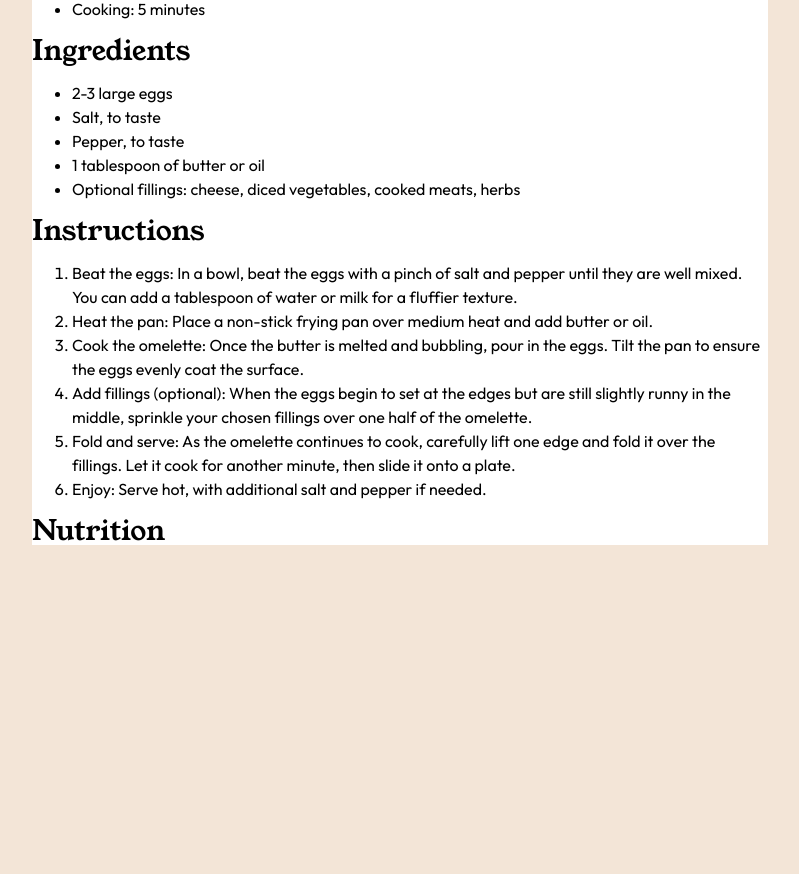
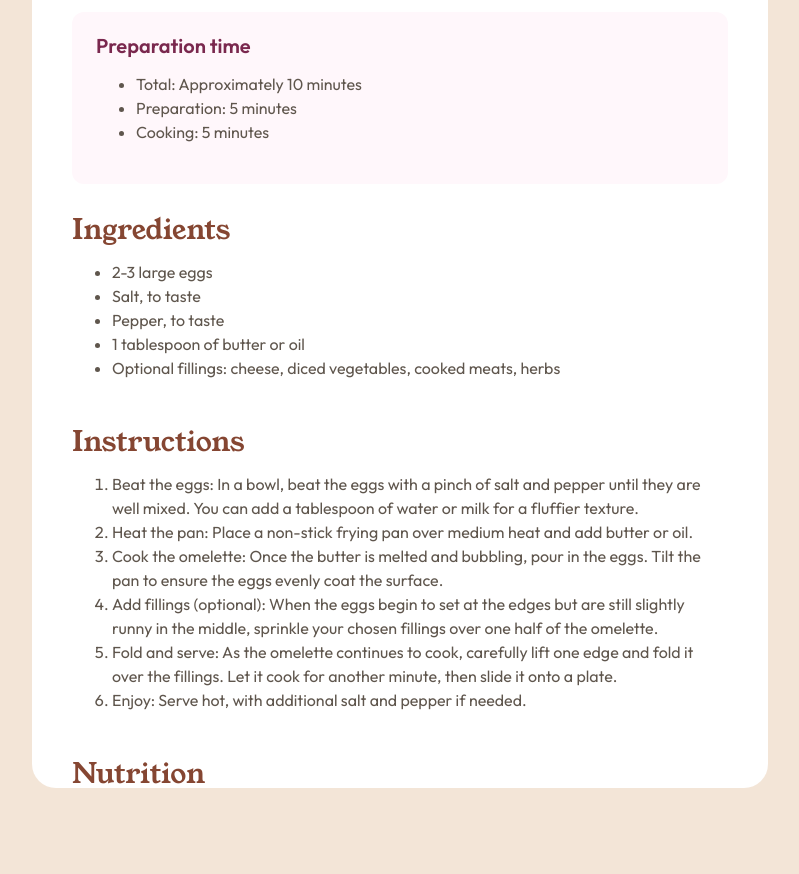
Before and after one commit to jefflangtech/recipe-page, a plain HTML site: page index.html in a window 1280 px wide. Shown: the part 640-1514 px from the top of the page, without its empty margins (240-1039 px from the left). Before the commit the page ends 1313 px from the top, so only its background shows below. Drawn offline with Linux system fonts and the light colour scheme.

Commit message:
Page level styling, grid templates, border, text styling completed

```diff
--- a/css/index.css
+++ b/css/index.css
@@ -33,28 +33,67 @@
   src: url('../fonts/outfit/Outfit-VariableFont_wght.ttf') format('truetype');
 }
 
+body * {
+  /* border: 1px solid red; */
+}
+
 body {
   display: flex;
   justify-content: center;
   align-items: center;
   min-height: 100vh;
   font: var(--text-4);
+  color: var(--med-gray);
   background-color: var(--ivory);
 }
 h1 {
   font: var(--text-1);
+  color: var(--dark-gray);
+  margin-bottom: var(--gap-300);
 }
 h2 {
   font: var(--text-2);
+  color: var(--brown);
 }
 h3 {
   font: var(--text-3);
+  color: var(--dark-rose);
 }
 
-.main-wrapper {
+.content-wrapper {
   max-width: 46rem;
-  padding-block: var(--gap-1600);
+  margin-block: var(--gap-1600);
+  border-radius: var(--gap-300);
+  overflow: hidden;
 }
-.main-wrapper > * {
+.content-wrapper > * {
   background-color: var(--white);
 }
+
+header,
+main {
+  display: grid;
+  grid-template-columns: var(--gap-500) [content-start] 1fr [content-end] var(--gap-500);
+}
+
+header > *,
+main > * {
+  grid-column: content;
+}
+
+.hero-img {
+  margin-block: var(--gap-500);
+  border-radius: var(--gap-150);
+  overflow: hidden;
+}
+
+.card {
+  /* border: 1px solid red; */
+  margin-top: var(--gap-400);
+}
+
+.inset {
+  background-color: var(--light-rose);
+  padding: var(--gap-300);
+  border-radius: var(--gap-150);
+}
--- a/index.html
+++ b/index.html
@@ -24,9 +24,9 @@
 
 </head>
 <body>
-  <div class="main-wrapper">
+  <div class="content-wrapper">
     <header>
-      <div>
+      <div class="hero-img">
         <img src="./images/image-omelette.jpeg" alt=""></div>
       <div>
         <h1>Simple Omelette Recipe</h1>
@@ -34,14 +34,15 @@
       </div>
     </header>
     <main>
-      <div>
+      <div class="card inset">
         <h3>Preparation time</h3>
         <ul>
           <li>Total: Approximately 10 minutes</li>
           <li>Preparation: 5 minutes</li>
           <li>Cooking: 5 minutes</li>
         </ul>
-        <div>
+      </div>
+      <div class="card">
         <h2>Ingredients</h2>
         <div>
           <ul>
@@ -53,7 +54,7 @@
           </ul>
         </div>
       </div>
-        <div>
+      <div class="card">
         <h2>Instructions</h2>
         <div>
           <ol>
@@ -66,10 +67,9 @@
           </ol>
         </div>
       </div>
-        <div>
+      <div class="card">
         <h2>Nutrition</h2>
         <div></div>
-        </div>
       </div>
     </main>
   </div>
```
Lines whose indentation alone changed are shown as unchanged.
